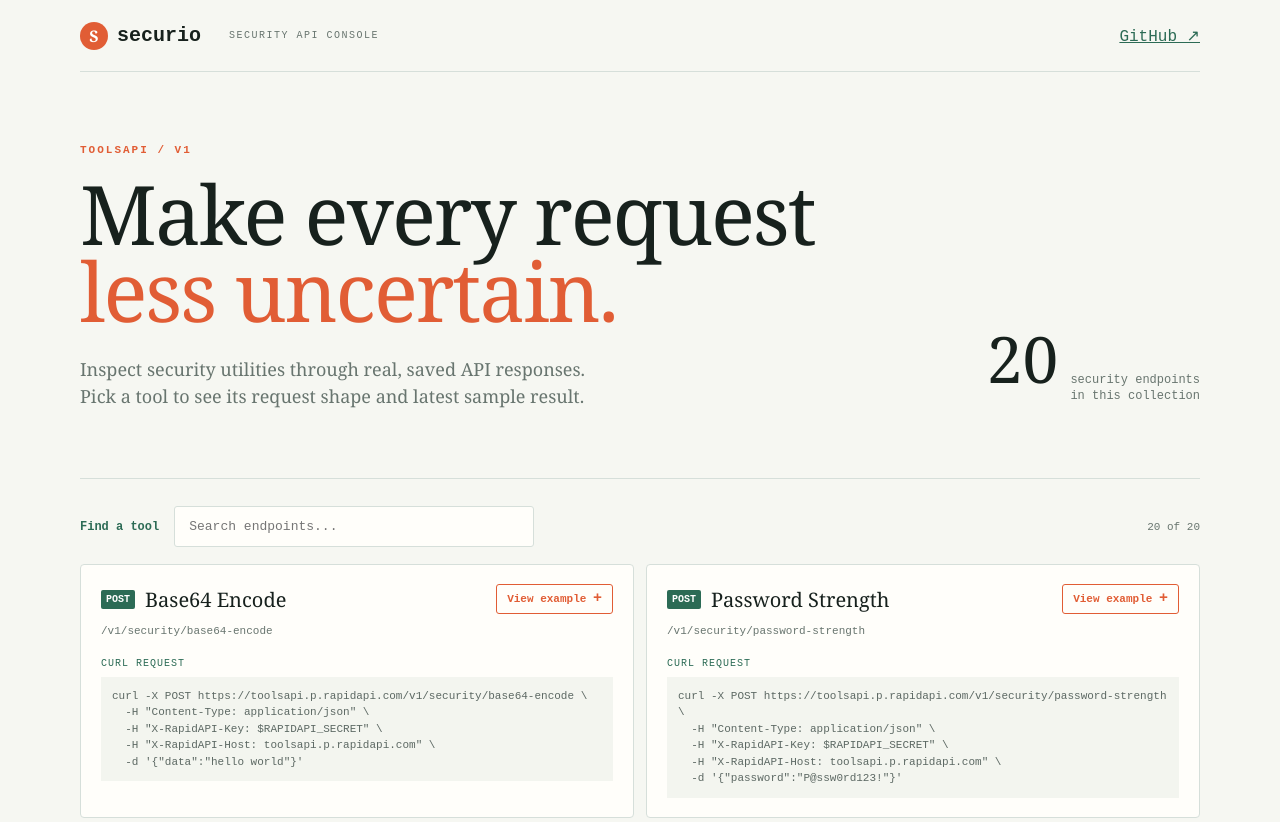
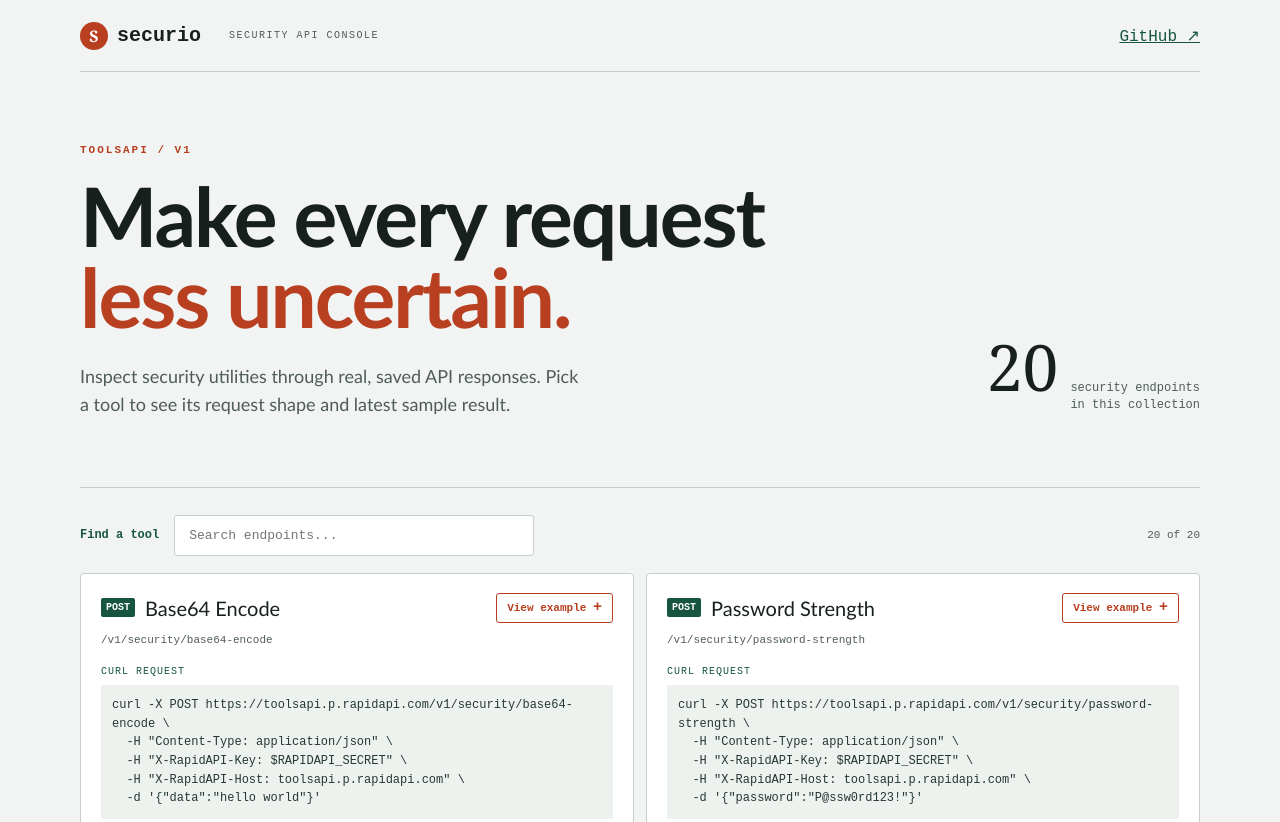
Before and after one commit to Timothymycompc/Securio, a website: page docs/index.html in a window 1280 px wide. Shown: the top 822 px of the page. Drawn offline with Linux system fonts and the light colour scheme.

Commit message:
fix: improve console readability

```diff
--- a/docs/styles.css
+++ b/docs/styles.css
@@ -1,15 +1,15 @@
 :root {
-  --ink: #17211d;
-  --muted: #68756f;
-  --line: #d6dfda;
-  --paper: #f6f7f2;
-  --panel: #fffefa;
-  --accent: #e15d35;
-  --green: #2c6b55;
-  --code: #17231f;
+  --ink: #18201e;
+  --muted: #4f5c57;
+  --line: #c5cfca;
+  --paper: #f1f4f2;
+  --panel: #ffffff;
+  --accent: #b83f20;
+  --green: #175541;
+  --code: #182522;
 }
 * { box-sizing: border-box; }
-body { max-width: 1180px; margin: 0 auto; padding: 0 30px 34px; color: var(--ink); background: var(--paper); font-family: Georgia, 'Times New Roman', serif; }
+body { max-width: 1180px; margin: 0 auto; padding: 0 30px 34px; color: var(--ink); background: var(--paper); font-family: 'Trebuchet MS', Verdana, sans-serif; }
 .topbar { display: flex; align-items: center; gap: 28px; height: 72px; border-bottom: 1px solid var(--line); font-family: 'Courier New', monospace; }
 .brand { display: flex; align-items: center; gap: 9px; color: var(--ink); font-size: 20px; font-weight: 700; text-decoration: none; }
 .brand-mark { display: grid; place-items: center; width: 28px; height: 28px; color: #fff; background: var(--accent); border-radius: 50%; font: 700 16px Georgia, serif; }
@@ -17,9 +17,9 @@ body { max-width: 1180px; margin: 0 auto; padding: 0 30px 34px; color: var(--ink
 .github-link, footer a { color: var(--green); }
 .hero { display: flex; align-items: end; justify-content: space-between; gap: 30px; padding: 72px 0 68px; border-bottom: 1px solid var(--line); }
 .eyebrow { margin: 0 0 18px; color: var(--accent); font: 700 11px/1.2 'Courier New', monospace; letter-spacing: 2px; text-transform: uppercase; }
-h1 { margin: 0; font-size: clamp(46px, 7vw, 82px); line-height: .94; font-weight: 500; letter-spacing: -2px; }
+h1 { margin: 0; font-size: clamp(46px, 7vw, 82px); line-height: .98; font-weight: 700; letter-spacing: -2px; }
 h1 em { color: var(--accent); font-style: normal; }
-.intro { max-width: 510px; margin: 27px 0 0; color: var(--muted); font-size: 18px; line-height: 1.5; }
+.intro { max-width: 510px; margin: 27px 0 0; color: var(--muted); font-size: 18px; line-height: 1.55; }
 .hero-stat { display: flex; align-items: baseline; gap: 12px; padding-bottom: 6px; color: var(--muted); white-space: nowrap; font: 12px/1.35 'Courier New', monospace; }
 .hero-stat strong { color: var(--ink); font: 500 64px Georgia, serif; }
 .toolbar { display: flex; align-items: center; gap: 15px; padding: 27px 0 17px; font-family: 'Courier New', monospace; }
@@ -36,7 +36,7 @@ h1 em { color: var(--accent); font-style: normal; }
 .code, .request-label { color: var(--muted); font: 11px/1.5 'Courier New', monospace; overflow-wrap: anywhere; }
 .code { margin-top: 9px; }
 .request-label { margin-top: 16px; color: var(--green); font-size: 10px; text-transform: uppercase; letter-spacing: 1px; }
-.request, .sample { margin: 6px 0 0; padding: 11px; overflow: auto; color: #5c6863; background: #f3f5ef; font: 11px/1.5 'Courier New', monospace; white-space: pre-wrap; overflow-wrap: anywhere; }
+.request, .sample { margin: 6px 0 0; padding: 11px; overflow: auto; color: #263832; background: #eef2ef; font: 12px/1.55 'Courier New', monospace; white-space: pre-wrap; overflow-wrap: anywhere; }
 button { border: 1px solid var(--accent); border-radius: 3px; padding: 8px 10px; color: var(--accent); background: transparent; font: 700 11px 'Courier New', monospace; cursor: pointer; white-space: nowrap; }
 button:hover { color: #fff; background: var(--accent); }
 button:focus-visible { outline: 2px solid #efb09b; outline-offset: 2px; }
```
